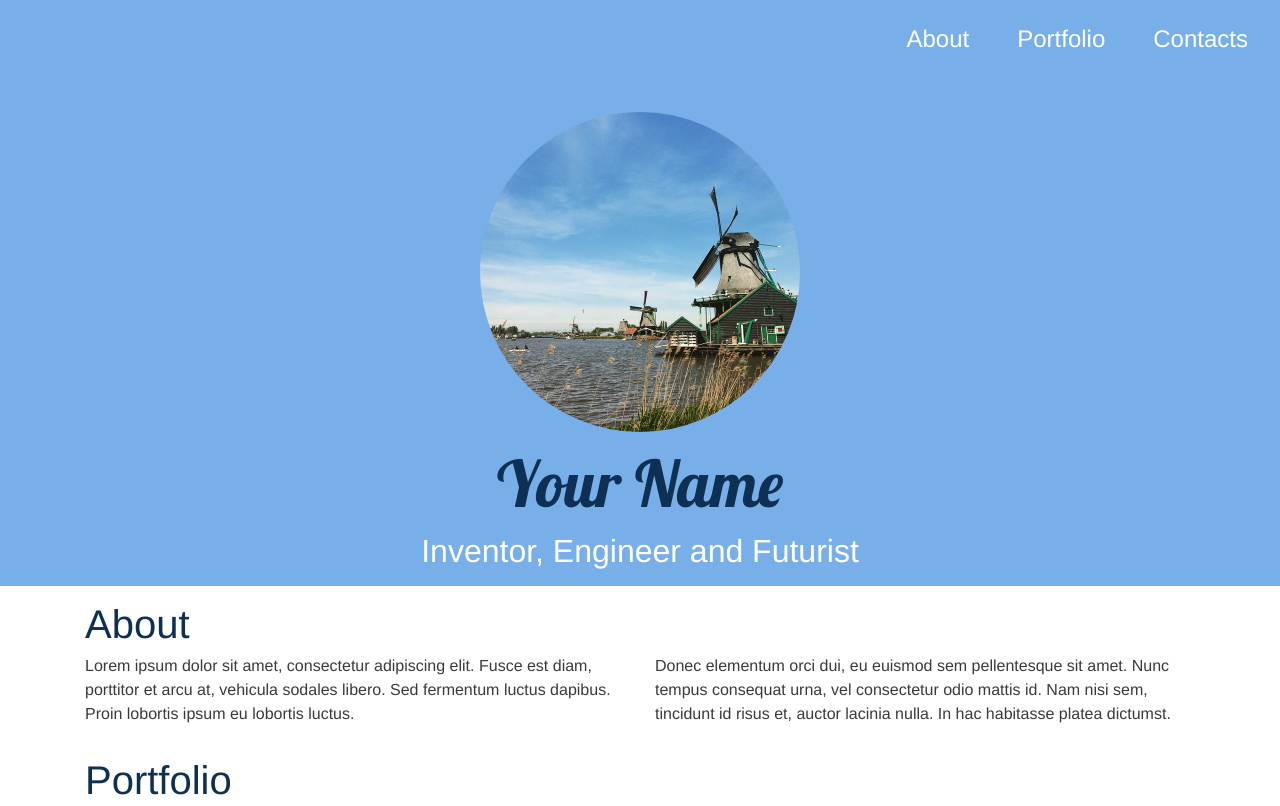
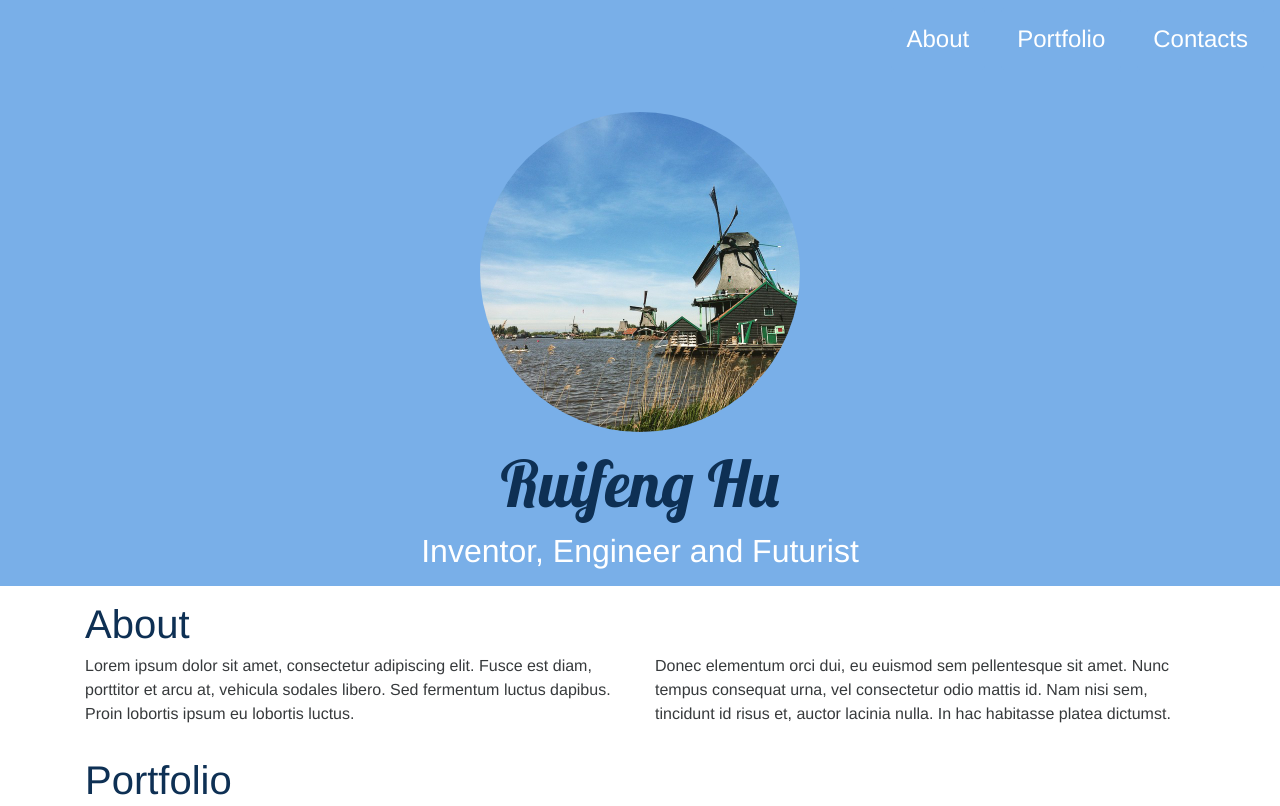
Before and after one commit to huruifeng/huruifeng.github.io, a Jekyll site: the page built from index.html, in a window 1280 px wide and 900 px high, cut to the strip 0-806 px from the top of the window. Built offline with Jekyll 4.4.1, drawn with Linux system fonts in a browser that asks for light colours; nearby versions of some CDN libraries.

Commit message:
Customize the yml file

```diff
--- a/_config.yml
+++ b/_config.yml
@@ -2,7 +2,7 @@
 # in the templates available like {{ site.myvariable }}.
 title: Clean portfolio theme for Jekyll powered by Bootstrap 4.
 email: your-email@domain.com
-brand: Your Name
+brand: Ruifeng Hu
 headline: Inventor, Engineer and Futurist
 description: > # this means to ignore newlines until "baseurl:"
   New Site
```
